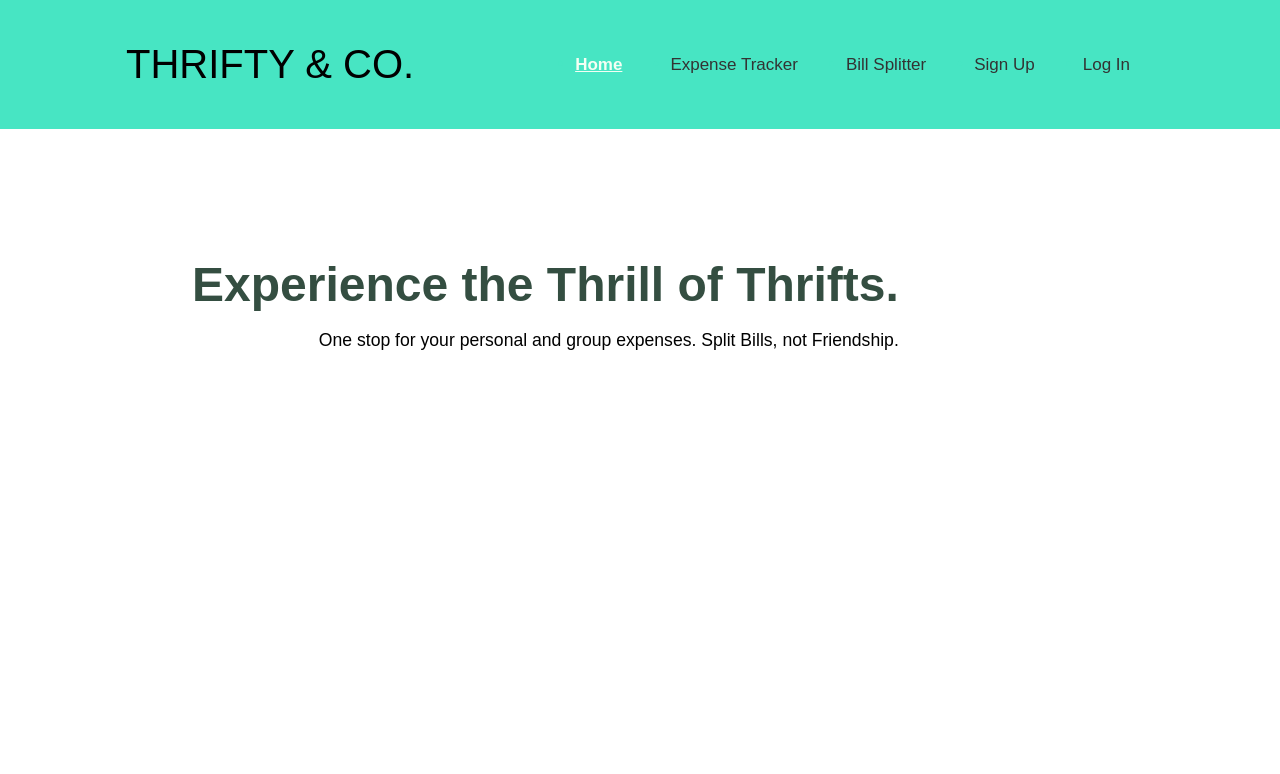
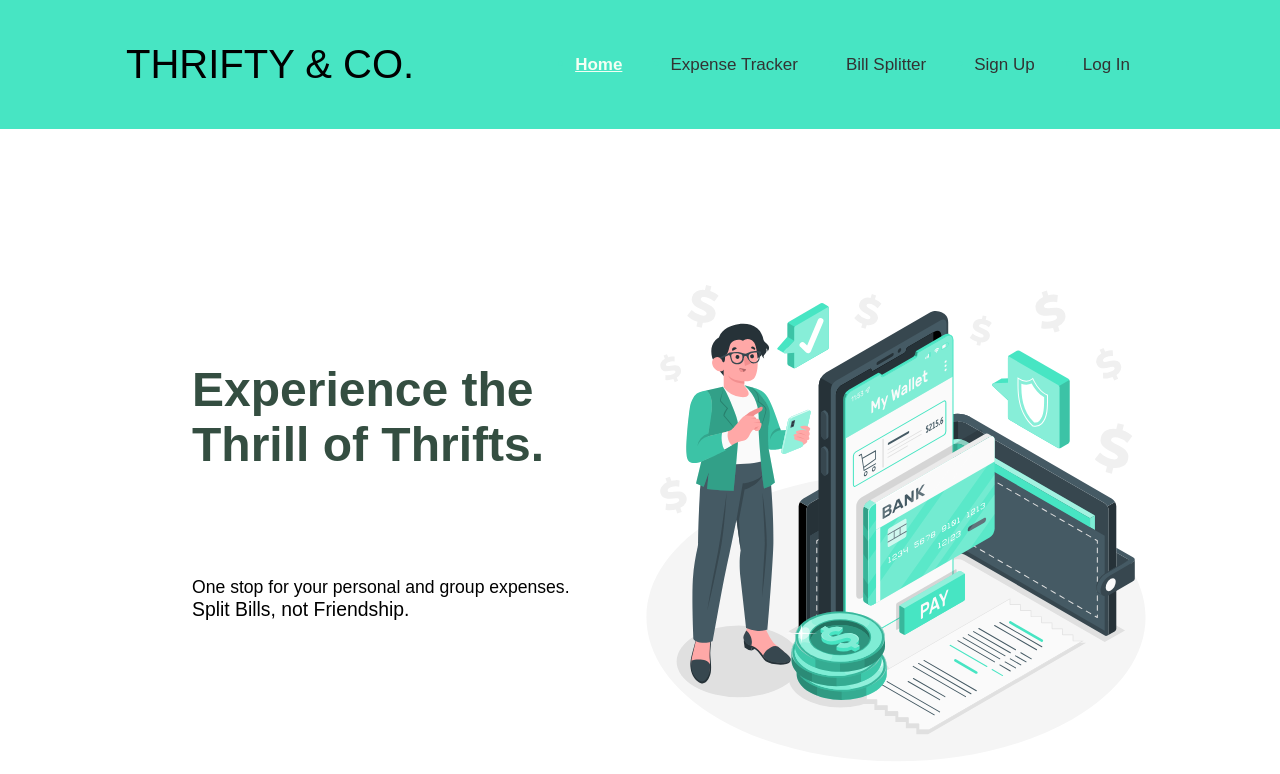
Before and after one commit to kywk23/project-2-THRIFTYCO, a React (Vite) app: page / in a window 1280 px wide. Shown: the top 774 px of the page. Built offline with nearby package versions, Linux system fonts and the light colour scheme; no server answers.

Commit message:
edited landing page. added favicon.

```diff
--- a/index.html
+++ b/index.html
@@ -3,7 +3,7 @@
   <head>
     <meta charset="UTF-8" />
     <!-- to change favicon -->
-    <link rel="icon" type="image/svg+xml" href="/vite.svg" />
+    <link rel="icon" type="image/svg+xml" href="/dollar-symbol.png" />
     <meta name="viewport" content="width=device-width, initial-scale=1.0" />
     <title>Money Tracker</title>
   </head>
--- a/src/App.css
+++ b/src/App.css
@@ -77,17 +77,6 @@
   margin: 0px 200px 15px 8.5%;
   display: flex;
   overflow: hidden; /* Hide horizontal overflow */
-}
-
-.container-landingpage {
-  display: flex;
-  flex-direction: column;
-  justify-content: space-evenly;
-  align-items: flex-end;
-  max-width: 85vw;
-  flex-wrap: wrap;
-  align-content: flex-start;
-  margin: 10% 10% 10% 15%;
 }
 
 .left-column {
@@ -202,6 +191,36 @@ li .nav-link:hover {
   color: white;
 }
 
+.container-landingpage {
+  display: flex;
+  flex-direction: column;
+  justify-content: space-evenly;
+  align-items: flex-end;
+  max-width: 85vw;
+  flex-wrap: wrap;
+  align-content: flex-start;
+  margin: 10% 10% 10% 15%;
+}
+
+.title-and-image {
+  display: flex;
+  align-items: center; /* Aligns items vertically */
+}
+
+.title {
+  flex: 1; /* Title takes available space */
+}
+
+.image {
+  margin-left: 40px;
+  height: 40vh;
+  width: 40vw;
+}
+
+.details {
+  margin-top: 15;
+}
+
 /* colours:
 lightest green : 244, 255, 244
 light green: 163, 177, 138
--- a/src/Components/LandingPage.jsx
+++ b/src/Components/LandingPage.jsx
@@ -1,11 +1,22 @@
 export default function LandingPage() {
   return (
-    <>
-      <div className="container-landingpage">
-        <h1>Experience the Thrill of Thrifts.</h1>
-        <br />
-        <p>One stop for your personal and group expenses. Split Bills, not Friendship.</p>
+    <div className="container-landingpage">
+      <div className="title-and-details">
+        <div className="title-and-image">
+          <div className="title">
+            <h1>Experience the Thrill of Thrifts.</h1>
+          </div>
+          <div className="image">
+            <img src="./thriftyco.svg" alt="ThriftyCo Logo" />
+          </div>
+        </div>
+        <div className="details">
+          <p>
+            One stop for your personal and group expenses.
+            <p>Split Bills, not Friendship.</p>
+          </p>
+        </div>
       </div>
-    </>
+    </div>
   );
 }
```
Also changed, not shown: public/dollar-symbol.png (added), public/thriftyco.svg (added).
